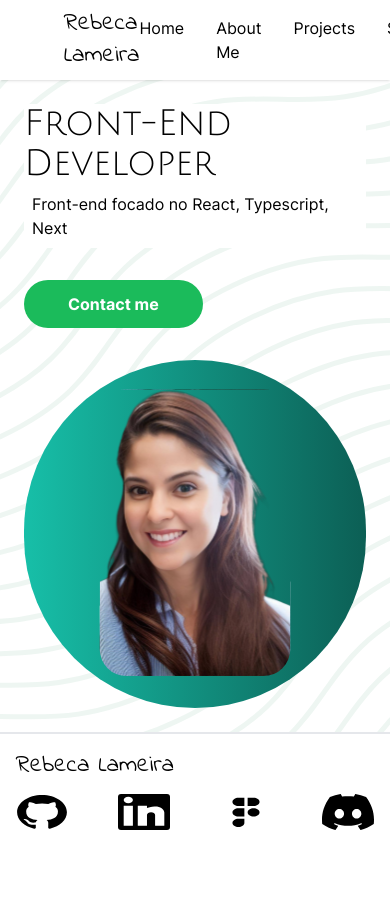
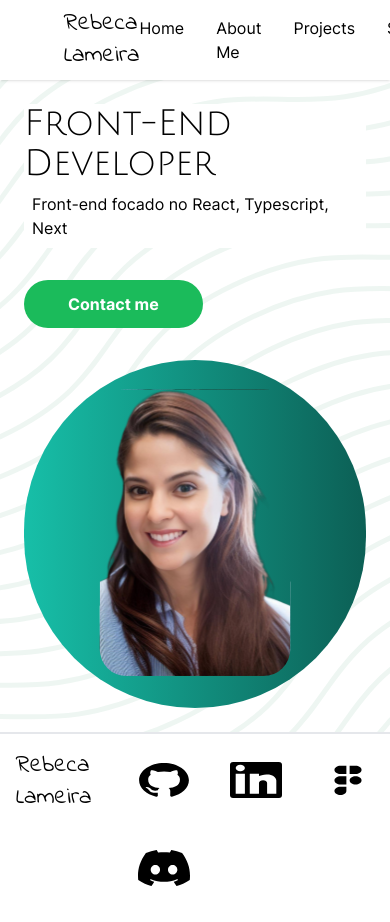
Before and after one commit to RebecaLameira/my-portfolio, a Next.js app: page / in a window 390 px wide. Shown: the top 922 px of the page. Before the commit the page ends 866 px from the top, so only its background shows below. Built offline with nearby package versions, Linux system fonts and the light colour scheme.

Commit message:
Try footer.

```diff
--- a/src/components/Footer/Footer.tsx
+++ b/src/components/Footer/Footer.tsx
@@ -2,7 +2,7 @@
 const Footer = () => {
 	return (
 		<footer className="bg-white border-t-2">
-			<div className="w-full mx-auto max-w-screen-xl p-4 md:flex md:items-center md:justify-between">
+			<div className=" flex items-stretch w-full mx-auto max-w-screen-xl p-4 md:flex md:items-center md:justify-between self-end">
 				<span className="font-indie text-2xl">Rebeca Lameira</span>
 				<ul className="flex flex-wrap gap-8 justify-between items-center mt-3 text-sm ">
 					<li>
```
